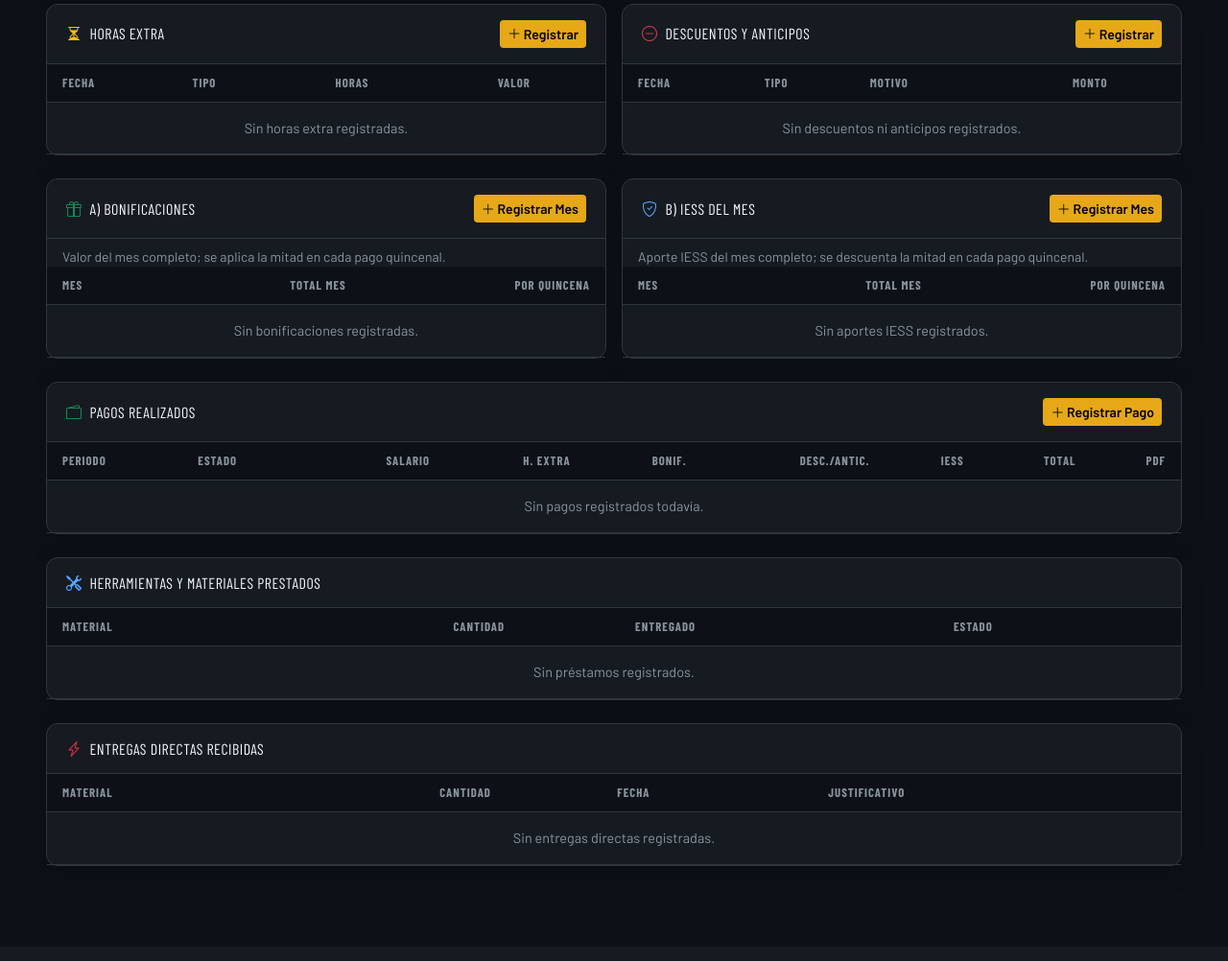
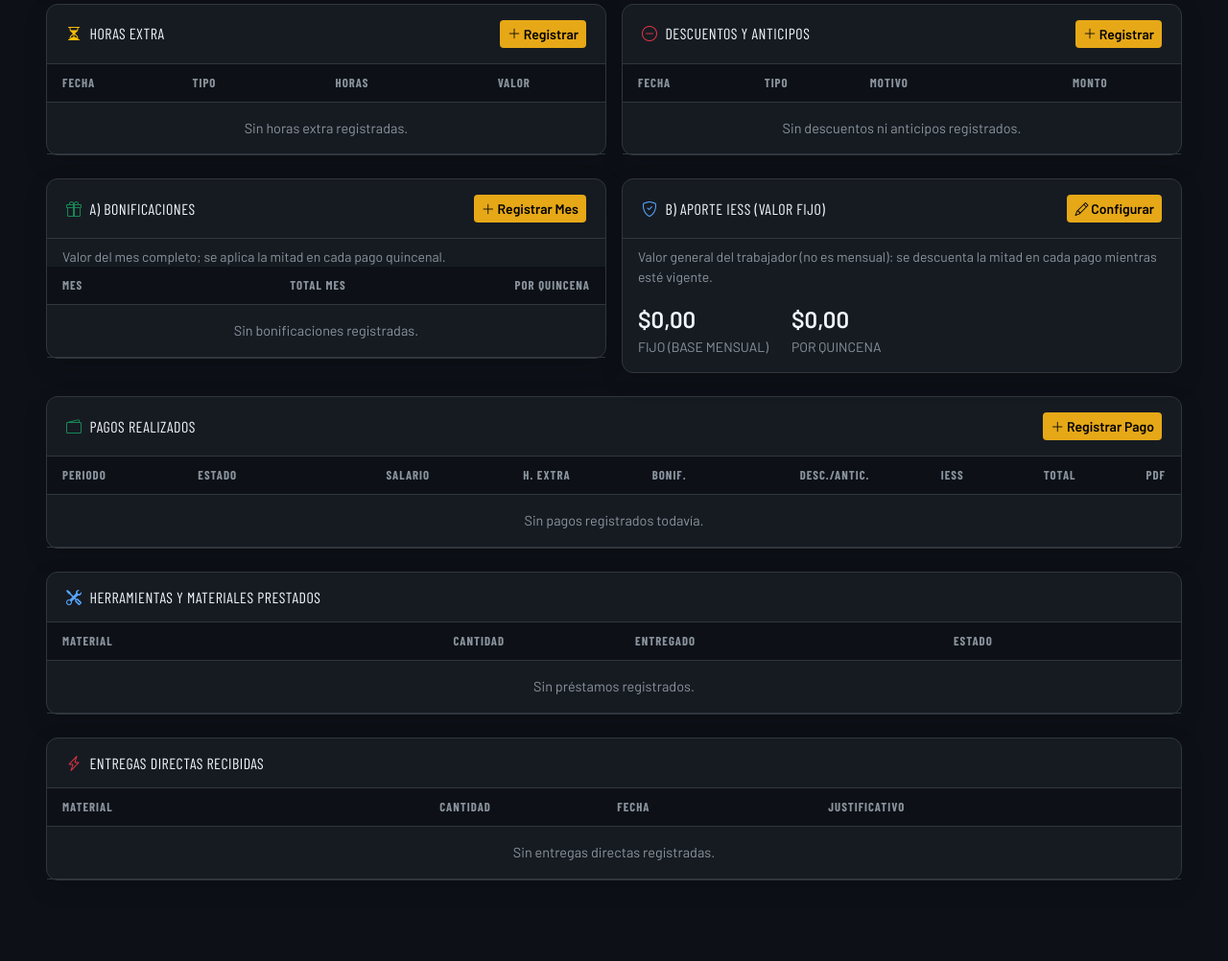
Before and after one commit to Deyvi10/Produmetal2, a Django app: page /erp/trabajadores/5/ficha/ in a window 1280 px wide. Shown: the part 473-1475 px from the top of the page at 96% size. Before the commit the page ends 1390 px from the top, so only its background shows below. Run offline with Django 5.2, Linux system fonts and the light colour scheme; a user stored in the database is signed in; data comes from the database, SQL or seed files in the repository; data that the repository does not hold is empty; parts of the project's set-up code (start-up, migrations or seed data) failed here and were passed over; some web fonts are replaced.

Commit message:
Corrige cálculo de quincena y separa Bonificación/IESS en pagos
El conteo de días laborados ahora siempre cubre el rango de calendario
completo del periodo (incluyendo sábados y domingos), en vez de contar
solo días programados dentro del horario. Los días de descanso solo
generan horas extraordinarias si se marca explícitamente que el
trabajador laboró ese día. El aporte IESS pasa a ser un valor fijo
general del trabajador, seleccionable de forma independiente a la
bonificación mensual al registrar cada pago.

Co-Authored-By: Claude Sonnet 5 <noreply@anthropic.com>
Claude-Session: https://claude.ai/code/session_011oJ1ThEFHNXU3VmNetv4ea

```diff
--- a/web/admin.py
+++ b/web/admin.py
@@ -142,7 +142,7 @@ class DescuentoAdmin(admin.ModelAdmin):
 
 @admin.register(PeriodoNominaMensual)
 class PeriodoNominaMensualAdmin(admin.ModelAdmin):
-    list_display = ('trabajador', 'mes', 'anio', 'bonificacion', 'aporte_iess')
+    list_display = ('trabajador', 'mes', 'anio', 'bonificacion')
     list_filter = ('anio', 'mes')
     search_fields = ('trabajador__nombres', 'trabajador__apellidos')
 
--- a/web/templates/web/erp/ficha_trabajador.html
+++ b/web/templates/web/erp/ficha_trabajador.html
@@ -274,25 +274,19 @@
         <div class="col-12 col-lg-6">
             <div class="card-minimal">
                 <div class="card-header">
-                    <h6><i class="bi bi-shield-check text-info me-2"></i>B) IESS del Mes</h6>
-                    <button class="btn btn-sm btn-amber" data-bs-toggle="modal" data-bs-target="#modalPeriodoMensual"><i class="bi bi-plus-lg"></i> Registrar Mes</button>
+                    <h6><i class="bi bi-shield-check text-info me-2"></i>B) Aporte IESS (Valor Fijo)</h6>
+                    <button class="btn btn-sm btn-amber" data-bs-toggle="modal" data-bs-target="#modalIess"><i class="bi bi-pencil"></i> {% if trabajador.aporte_iess_mensual %}Editar{% else %}Configurar{% endif %}</button>
                 </div>
-                <p class="small text-muted px-3 pt-2 mb-0">Aporte IESS del mes completo; se descuenta la mitad en cada pago quincenal.</p>
-                <div class="table-responsive">
-                    <table class="table table-modern mb-0">
-                        <thead><tr><th class="ps-3">Mes</th><th class="text-end">Total Mes</th><th class="text-end pe-3">Por Quincena</th></tr></thead>
-                        <tbody>
-                        {% for pm in periodos_mensuales %}
-                            <tr>
-                                <td class="ps-3">{{ pm.mes }}/{{ pm.anio }}</td>
-                                <td class="text-end">${{ pm.aporte_iess }}</td>
-                                <td class="text-end pe-3 small text-muted">${{ pm.aporte_iess_quincenal }}</td>
-                            </tr>
-                        {% empty %}
-                            <tr><td colspan="3" class="text-center text-muted py-3">Sin aportes IESS registrados.</td></tr>
-                        {% endfor %}
-                        </tbody>
-                    </table>
+                <p class="small text-muted px-3 pt-2 mb-0">Valor general del trabajador (no es mensual): se descuenta la mitad en cada pago mientras esté vigente.</p>
+                <div class="p-3 d-flex gap-4">
+                    <div>
+                        <div class="fs-4 fw-bold">${{ trabajador.aporte_iess_mensual }}</div>
+                        <div class="small text-muted text-uppercase">Fijo (base mensual)</div>
+                    </div>
+                    <div>
+                        <div class="fs-4 fw-bold">${{ trabajador.aporte_iess_quincenal }}</div>
+                        <div class="small text-muted text-uppercase">Por quincena</div>
+                    </div>
                 </div>
             </div>
         </div>
@@ -468,7 +462,7 @@
 <div class="modal fade" id="modalPeriodoMensual" tabindex="-1"><div class="modal-dialog modal-dialog-centered"><div class="modal-content">
     <form method="POST" action="{% url 'registrar_periodo_mensual' trabajador.id %}">
         {% csrf_token %}
-        <div class="modal-header"><h6 class="mb-0 fw-bold">Bonificación e IESS del Mes</h6><button type="button" class="btn-close" data-bs-dismiss="modal"></button></div>
+        <div class="modal-header"><h6 class="mb-0 fw-bold">Bonificación del Mes</h6><button type="button" class="btn-close" data-bs-dismiss="modal"></button></div>
         <div class="modal-body">
             <p class="small text-muted">Ingresa el valor TOTAL del mes. El sistema aplicará automáticamente la mitad en cada pago quincenal de ese mes.</p>
             <div class="row g-3 mb-3">
@@ -487,9 +481,20 @@
                 </div>
             </div>
             <label class="form-label fw-bold">Bonificación del mes ($)</label>
-            <input type="number" name="bonificacion" class="form-control mb-3" step="0.01" min="0" value="0">
-            <label class="form-label fw-bold">Aporte IESS del mes ($)</label>
-            <input type="number" name="aporte_iess" class="form-control" step="0.01" min="0" value="0">
+            <input type="number" name="bonificacion" class="form-control" step="0.01" min="0" value="0">
+        </div>
+        <div class="modal-footer"><button type="submit" class="btn btn-amber">Guardar</button></div>
+    </form>
+</div></div></div>
+
+<div class="modal fade" id="modalIess" tabindex="-1"><div class="modal-dialog modal-dialog-centered"><div class="modal-content">
+    <form method="POST" action="{% url 'configurar_iess_trabajador' trabajador.id %}">
+        {% csrf_token %}
+        <div class="modal-header"><h6 class="mb-0 fw-bold">Aporte IESS Fijo</h6><button type="button" class="btn-close" data-bs-dismiss="modal"></button></div>
+        <div class="modal-body">
+            <p class="small text-muted">Este es un valor GENERAL del trabajador, no mensual: queda vigente hasta que lo actualices de nuevo (por ejemplo, tras un cambio de salario). Se descuenta la mitad en cada pago, solo si lo seleccionas al registrarlo.</p>
+            <label class="form-label fw-bold">Aporte IESS mensual ($)</label>
+            <input type="number" name="aporte_iess_mensual" class="form-control" step="0.01" min="0" value="{{ trabajador.aporte_iess_mensual }}">
         </div>
         <div class="modal-footer"><button type="submit" class="btn btn-amber">Guardar</button></div>
     </form>
--- a/web/templates/web/erp/revisar_pago.html
+++ b/web/templates/web/erp/revisar_pago.html
@@ -69,6 +69,7 @@
         <input type="hidden" name="fecha_pago" value="{{ fecha_pago|date:'Y-m-d' }}">
         <input type="hidden" name="observaciones" value="{{ observaciones }}">
         {% if periodo_mensual %}<input type="hidden" name="periodo_mensual_id" value="{{ periodo_mensual.id }}">{% endif %}
+        {% if aplicar_iess %}<input type="hidden" name="aplicar_iess" value="on">{% endif %}
         {% for id in horas_extra_ids_manual %}<input type="hidden" name="horas_extra_ids" value="{{ id }}">{% endfor %}
         {% for id in descuento_ids_manual %}<input type="hidden" name="descuento_ids" value="{{ id }}">{% endfor %}
         {% for dia in resultado.dias_detalle %}
--- a/web/urls.py
+++ b/web/urls.py
@@ -117,6 +117,7 @@ urlpatterns = [
     path('erp/trabajadores/<int:trabajador_id>/descuento/', views.registrar_descuento, name='registrar_descuento'),
     path('erp/trabajadores/<int:trabajador_id>/descuento/<int:descuento_id>/eliminar/', views.eliminar_descuento, name='eliminar_descuento'),
     path('erp/trabajadores/<int:trabajador_id>/periodo-mensual/', views.registrar_periodo_mensual, name='registrar_periodo_mensual'),
+    path('erp/trabajadores/<int:trabajador_id>/iess/', views.configurar_iess_trabajador, name='configurar_iess_trabajador'),
 
     # Registro de pago (flujo por días: iniciar -> preparar -> registrar/revisar)
     path('erp/trabajadores/<int:trabajador_id>/pago/iniciar/', views.iniciar_pago, name='iniciar_pago'),
--- a/web/views.py
+++ b/web/views.py
@@ -2854,10 +2854,27 @@ def preparar_pago(request, trabajador_id):
 
 def _procesar_dias_pago(request, trabajador, periodo_inicio, periodo_fin):
     """
-    Lee del POST el detalle día por día (incluir_<fecha>, entrada_<fecha>,
-    salida_<fecha>), calcula horas normales/extra con
-    servicios_nomina.calcular_horas_dia (misma fórmula ya validada contra el
-    Excel real) y re-valida en backend que ningún día ya esté pagado, sin
+    Calcula el desglose de un pago día por día.
+
+    IMPORTANTE sobre `dias_laborados`: el sueldo es periódico (cubre TODO el
+    rango de fechas del pago, incluidos sábados/domingos), así que
+    dias_laborados es simplemente el número de días de calendario del
+    periodo — nunca depende de qué casillas se marcaron. Por eso una
+    quincena de 15 días (aunque tenga fines de semana) paga Valor Día x 15,
+    no Valor Día x días-hábiles.
+
+    Sobre las horas extra (mismas fórmulas ya validadas contra el Excel):
+    - Día normal según el horario configurado: se usa la entrada/salida
+      indicada (por defecto, la del horario) para detectar excedente sobre
+      la jornada -> hora "ORDINARIA" (recargo 50%). Si no hay excedente,
+      ese día no genera ninguna hora extra (su pago ya está cubierto por el
+      salario base).
+    - Día de descanso (fuera del horario normal): solo se procesa si se
+      marcó explícitamente "trabajó este día"; toda la duración trabajada
+      cuenta como hora "EXTRAORDINARIA" (recargo 100%), ADEMÁS del salario
+      base (que ya incluye ese día de descanso dentro del periodo pagado).
+
+    Re-valida en backend que ningún día del periodo ya esté pagado, sin
     confiar en lo que haya deshabilitado el frontend.
     """
     horario = HorarioTrabajador.para_trabajador(trabajador)
@@ -2867,56 +2884,77 @@ def _procesar_dias_pago(request, trabajador, periodo_inicio, periodo_fin):
     dias_detalle = []
     total_horas_normales = Decimal('0.00')
     entradas_horas_extra = []
-    dias_laborados = 0
+
+    dias_laborados = Decimal((periodo_fin - periodo_inicio).days + 1)
 
     d = periodo_inicio
     while d <= periodo_fin:
         fecha_str = d.strftime('%Y-%m-%d')
-        incluir = request.POST.get(f'incluir_{fecha_str}') == 'on'
         horario_dia = horario.dia(d.weekday())
-
-        if not incluir:
-            dias_detalle.append({'fecha': d, 'incluido': False})
-            d += timedelta(days=1)
-            continue
+        es_normal = bool(horario_dia and horario_dia.trabaja and horario_dia.hora_inicio and horario_dia.hora_fin)
 
         if d in dias_ya_pagados:
             errores.append(f"El día {d.strftime('%d/%m/%Y')} ya fue pagado antes; no puede incluirse de nuevo.")
             d += timedelta(days=1)
             continue
 
-        try:
-            hora_entrada = datetime.strptime(request.POST.get(f'entrada_{fecha_str}', ''), '%H:%M').time()
-            hora_salida = datetime.strptime(request.POST.get(f'salida_{fecha_str}', ''), '%H:%M').time()
-        except Exception:
-            errores.append(f"Hora de entrada/salida inválida para el {d.strftime('%d/%m/%Y')}.")
-            d += timedelta(days=1)
-            continue
-
-        normales, ordinarias, extraordinarias = servicios_nomina.calcular_horas_dia(horario_dia, hora_entrada, hora_salida)
-
-        if horario_dia and horario_dia.trabaja:
-            dias_laborados += 1
-        total_horas_normales += normales
-
-        for tipo, horas in (('ORDINARIA', ordinarias), ('EXTRAORDINARIA', extraordinarias)):
-            if horas > 0:
+        if es_normal:
+            entrada_raw = request.POST.get(f'entrada_{fecha_str}', '').strip() or horario_dia.hora_inicio.strftime('%H:%M')
+            salida_raw = request.POST.get(f'salida_{fecha_str}', '').strip() or horario_dia.hora_fin.strftime('%H:%M')
+            try:
+                hora_entrada = datetime.strptime(entrada_raw, '%H:%M').time()
+                hora_salida = datetime.strptime(salida_raw, '%H:%M').time()
+            except Exception:
+                errores.append(f"Hora de entrada/salida inválida para el {d.strftime('%d/%m/%Y')}.")
+                d += timedelta(days=1)
+                continue
+
+            normales, ordinarias, extraordinarias = servicios_nomina.calcular_horas_dia(horario_dia, hora_entrada, hora_salida)
+            total_horas_normales += normales
+
+            for tipo, horas in (('ORDINARIA', ordinarias), ('EXTRAORDINARIA', extraordinarias)):
+                if horas > 0:
+                    try:
+                        valor = servicios_nomina.calcular_valor_hora_extra(trabajador, tipo, horas)
+                    except ValueError as e:
+                        errores.append(str(e))
+                        valor = Decimal('0.00')
+                    entradas_horas_extra.append({'fecha': d, 'tipo': tipo, 'horas': horas, 'valor': valor})
+
+            dias_detalle.append({
+                'fecha': d, 'incluido': True, 'entrada': hora_entrada, 'salida': hora_salida, 'es_normal': True,
+                'horas_normales': normales, 'horas_ordinarias': ordinarias, 'horas_extraordinarias': extraordinarias,
+            })
+        else:
+            trabajo_descanso = request.POST.get(f'incluir_{fecha_str}') == 'on'
+            if not trabajo_descanso:
+                dias_detalle.append({'fecha': d, 'incluido': False, 'es_normal': False})
+                d += timedelta(days=1)
+                continue
+
+            try:
+                hora_entrada = datetime.strptime(request.POST.get(f'entrada_{fecha_str}', ''), '%H:%M').time()
+                hora_salida = datetime.strptime(request.POST.get(f'salida_{fecha_str}', ''), '%H:%M').time()
+            except Exception:
+                errores.append(f"Indica la hora de entrada y salida del {d.strftime('%d/%m/%Y')} (día de descanso trabajado).")
+                d += timedelta(days=1)
+                continue
+
+            normales, ordinarias, extraordinarias = servicios_nomina.calcular_horas_dia(horario_dia, hora_entrada, hora_salida)
+            if extraordinarias > 0:
                 try:
-                    valor = servicios_nomina.calcular_valor_hora_extra(trabajador, tipo, horas)
+                    valor = servicios_nomina.calcular_valor_hora_extra(trabajador, 'EXTRAORDINARIA', extraordinarias)
                 except ValueError as e:
                     errores.append(str(e))
                     valor = Decimal('0.00')
-                entradas_horas_extra.append({'fecha': d, 'tipo': tipo, 'horas': horas, 'valor': valor})
-
-        dias_detalle.append({
-            'fecha': d, 'incluido': True, 'entrada': hora_entrada, 'salida': hora_salida,
-            'es_normal': bool(horario_dia and horario_dia.trabaja),
-            'horas_normales': normales, 'horas_ordinarias': ordinarias, 'horas_extraordinarias': extraordinarias,
-        })
+                entradas_horas_extra.append({'fecha': d, 'tipo': 'EXTRAORDINARIA', 'horas': extraordinarias, 'valor': valor})
+
+            dias_detalle.append({
+                'fecha': d, 'incluido': True, 'entrada': hora_entrada, 'salida': hora_salida, 'es_normal': False,
+                'horas_normales': normales, 'horas_ordinarias': ordinarias, 'horas_extraordinarias': extraordinarias,
+            })
+
         d += timedelta(days=1)
-
-    if dias_laborados == 0 and not entradas_horas_extra and not errores:
-        errores.append("Debes incluir al menos un día trabajado en el periodo.")
 
     total_ordinaria_horas = sum((e['horas'] for e in entradas_horas_extra if e['tipo'] == 'ORDINARIA'), Decimal('0.00'))
     total_ordinaria_valor = sum((e['valor'] for e in entradas_horas_extra if e['tipo'] == 'ORDINARIA'), Decimal('0.00'))
@@ -2926,7 +2964,7 @@ def _procesar_dias_pago(request, trabajador, periodo_inicio, periodo_fin):
     return {
         'errores': errores,
         'dias_detalle': dias_detalle,
-        'dias_laborados': Decimal(dias_laborados),
+        'dias_laborados': dias_laborados,
         'total_horas_normales': total_horas_normales,
         'entradas_horas_extra': entradas_horas_extra,
         'total_ordinaria_horas': total_ordinaria_horas,
@@ -2968,6 +3006,7 @@ def registrar_pago(request, trabajador_id):
     if periodo_mensual_id:
         periodo_mensual = get_object_or_404(PeriodoNominaMensual, id=periodo_mensual_id, trabajador=trabajador)
 
+    aplicar_iess = request.POST.get('aplicar_iess') == 'on'
     horas_extra_ids_manual = [i for i in request.POST.getlist('horas_extra_ids') if i]
     descuento_ids_manual = [i for i in request.POST.getlist('descuento_ids') if i]
     observaciones = (request.POST.get('observaciones') or '').strip()
@@ -3000,7 +3039,7 @@ def registrar_pago(request, trabajador_id):
         total_descuentos_manual = sum((d.monto for d in descuentos_manuales if d.tipo == 'DESCUENTO'), Decimal('0.00'))
         total_anticipos_manual = sum((d.monto for d in descuentos_manuales if d.tipo == 'ANTICIPO'), Decimal('0.00'))
         bonificacion = periodo_mensual.bonificacion_quincenal if periodo_mensual else Decimal('0.00')
-        aporte_iess = periodo_mensual.aporte_iess_quincenal if periodo_mensual else Decimal('0.00')
+        aporte_iess = trabajador.aporte_iess_quincenal if aplicar_iess else Decimal('0.00')
         total_estimado = (
             salario_preview + resultado['total_horas_extra_valor'] + bonificacion
             - total_descuentos_manual - total_anticipos_manual - aporte_iess
@@ -3009,7 +3048,8 @@ def registrar_pago(request, trabajador_id):
         return render(request, 'web/erp/revisar_pago.html', {
             'trabajador': trabajador, 'periodo_inicio': periodo_inicio, 'periodo_fin': periodo_fin,
             'fecha_pago': fecha_pago, 'resultado': resultado, 'salario_preview': salario_preview,
-            'periodo_mensual': periodo_mensual, 'bonificacion': bonificacion, 'aporte_iess': aporte_iess,
+            'periodo_mensual': periodo_mensual, 'bonificacion': bonificacion,
+            'aplicar_iess': aplicar_iess, 'aporte_iess': aporte_iess,
             'horas_manuales': horas_manuales, 'descuentos_manuales': descuentos_manuales,
             'total_descuentos_manual': total_descuentos_manual, 'total_anticipos_manual': total_anticipos_manual,
             'total_estimado': total_estimado, 'observaciones': observaciones,
@@ -3034,7 +3074,7 @@ def registrar_pago(request, trabajador_id):
                 usuario=request.user, dias_laborados=resultado['dias_laborados'],
                 horas_extra_ids=horas_extra_auto_ids + horas_extra_ids_manual,
                 descuento_ids=descuento_ids_manual,
-                periodo_mensual=periodo_mensual, observaciones=observaciones,
+                periodo_mensual=periodo_mensual, aplicar_iess=aplicar_iess, observaciones=observaciones,
                 total_horas_normales=resultado['total_horas_normales'],
             )
     except ValueError as e:
@@ -3156,9 +3196,10 @@ def imprimir_pdf_pago(request, pago_id):
 @user_passes_test(es_admin, login_url='dashboard_erp')
 def registrar_periodo_mensual(request, trabajador_id):
     """
-    Registra (o actualiza) la Bonificación y el Aporte IESS del MES para un
-    trabajador. El sistema aplicará automáticamente la mitad de cada valor
-    en cada pago quincenal de ese mes que lo referencie.
+    Registra (o actualiza) la Bonificación del MES para un trabajador. El
+    sistema aplicará automáticamente la mitad en cada pago quincenal de ese
+    mes que la referencie. El Aporte IESS NO va aquí: es un valor fijo del
+    trabajador (ver configurar_iess_trabajador).
     """
     trabajador = get_object_or_404(Trabajador, id=trabajador_id)
     if request.method == 'POST':
@@ -3166,18 +3207,16 @@ def registrar_periodo_mensual(request, trabajador_id):
             anio = int(request.POST.get('anio'))
             mes = int(request.POST.get('mes'))
             bonificacion = Decimal((request.POST.get('bonificacion') or '0').replace(',', '.'))
-            aporte_iess = Decimal((request.POST.get('aporte_iess') or '0').replace(',', '.'))
         except Exception:
-            messages.error(request, "Datos inválidos para el periodo mensual.")
+            messages.error(request, "Datos inválidos para la bonificación del mes.")
             return redirect('ficha_trabajador', trabajador_id=trabajador.id)
 
         periodo, creado = PeriodoNominaMensual.objects.get_or_create(
             trabajador=trabajador, anio=anio, mes=mes,
-            defaults={'bonificacion': bonificacion, 'aporte_iess': aporte_iess, 'registrado_por': request.user},
+            defaults={'bonificacion': bonificacion, 'registrado_por': request.user},
         )
         if not creado:
             periodo.bonificacion = bonificacion
-            periodo.aporte_iess = aporte_iess
             periodo.registrado_por = request.user
 
         try:
@@ -3187,5 +3226,31 @@ def registrar_periodo_mensual(request, trabajador_id):
             return redirect('ficha_trabajador', trabajador_id=trabajador.id)
 
         periodo.save()
-        messages.success(request, f"Bonificación e IESS de {mes}/{anio} registrados. Se aplicará la mitad en cada quincena.")
+        messages.success(request, f"Bonificación de {mes}/{anio} registrada. Se aplicará la mitad en cada quincena.")
     return redirect('ficha_trabajador', trabajador_id=trabajador.id)
+
+
+@login_required(login_url='login')
+@user_passes_test(es_admin, login_url='dashboard_erp')
+def configurar_iess_trabajador(request, trabajador_id):
+    """
+    Define el aporte IESS MENSUAL FIJO del trabajador (no es un valor que se
+    registre mes a mes: se actualiza aquí cuando corresponda, p.ej. tras un
+    cambio de salario, y queda vigente hasta la próxima actualización).
+    """
+    trabajador = get_object_or_404(Trabajador, id=trabajador_id)
+    if request.method == 'POST':
+        try:
+            monto = Decimal((request.POST.get('aporte_iess_mensual') or '0').replace(',', '.'))
+        except Exception:
+            messages.error(request, "Monto de aporte IESS inválido.")
+            return redirect('ficha_trabajador', trabajador_id=trabajador.id)
+
+        if monto < 0:
+            messages.error(request, "El aporte IESS no puede ser negativo.")
+            return redirect('ficha_trabajador', trabajador_id=trabajador.id)
+
+        trabajador.aporte_iess_mensual = monto
+        trabajador.save(update_fields=['aporte_iess_mensual'])
+        messages.success(request, f"Aporte IESS fijo actualizado: ${monto}/mes (${trabajador.aporte_iess_quincenal}/quincena).")
+    return redirect('ficha_trabajador', trabajador_id=trabajador.id)
```
Also changed, not shown: web/models.py (+23 -18 lines), web/templates/web/erp/preparar_pago.html (+40 -14 lines), web/tests.py (+5 -3 lines), db.sqlite3, web/migrations/0012_remove_periodonominamensual_aporte_iess_and_more.py (added).
